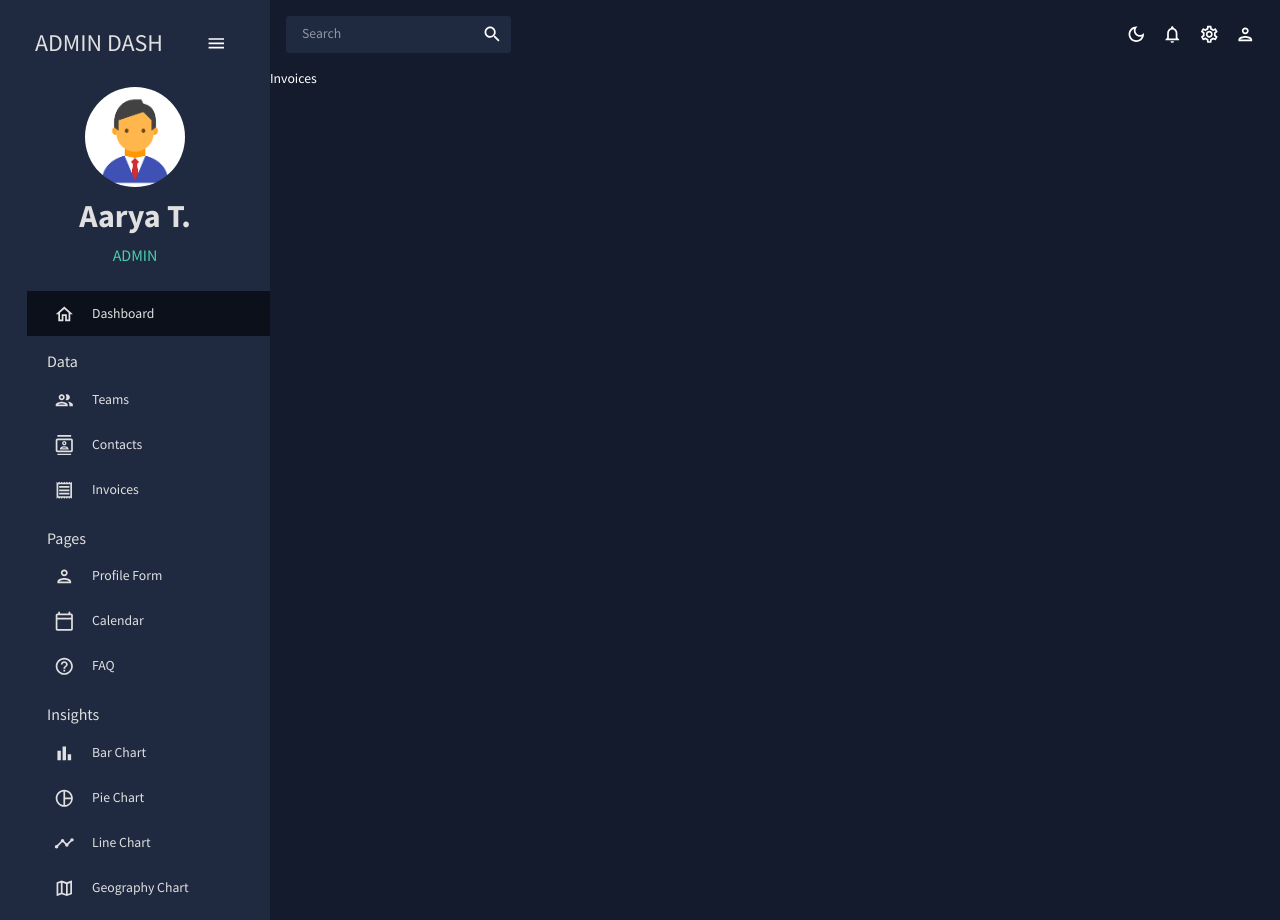
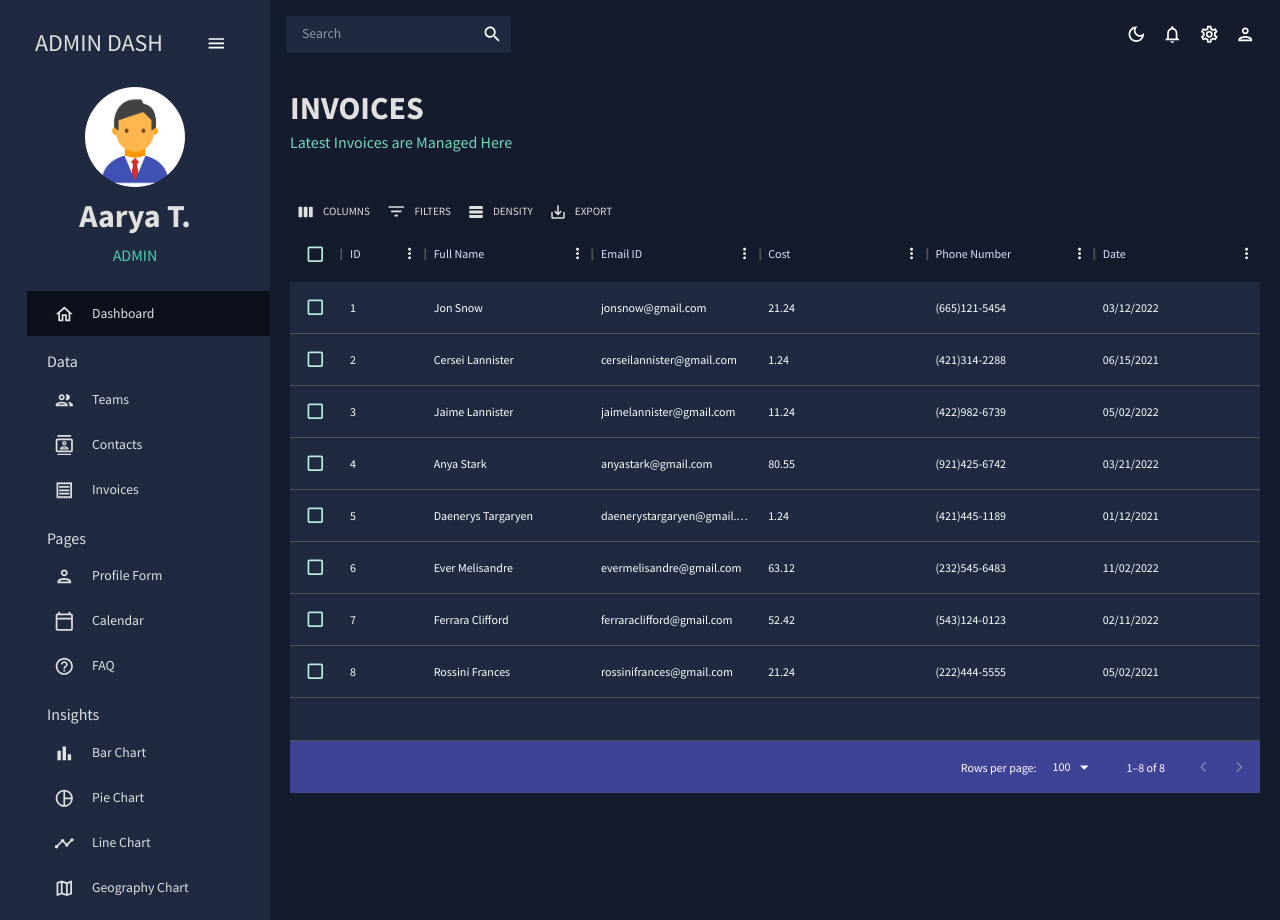
Before and after one commit to AaryaTiwari1211/Admin_Dashboard, a React (Vite) app in the folder frontend/admin_dashboard/: page /invoices in a window 1280 px wide. Built offline with nearby package versions, Linux system fonts and the light colour scheme.

Commit message:
Added Contacts Page and Invoices page

```diff
--- a/frontend/admin_dashboard/package.json
+++ b/frontend/admin_dashboard/package.json
@@ -23,6 +23,7 @@
     "formik": "^2.2.9",
     "react": "^18.2.0",
     "react-dom": "^18.2.0",
+    "react-hook-form": "^7.43.7",
     "react-pro-sidebar": "^0.7.1",
     "react-router-dom": "^6.9.0",
     "yup": "^1.0.2"
--- a/frontend/admin_dashboard/src/pages/Contacts/Contacts.jsx
+++ b/frontend/admin_dashboard/src/pages/Contacts/Contacts.jsx
@@ -1,11 +1,8 @@
 import React from 'react'
 import { Box, Typography, useTheme } from '@mui/material'
-import { DataGrid } from '@mui/x-data-grid'
+import { DataGrid , GridToolbar } from '@mui/x-data-grid'
 import { tokens } from '../../theme'
 import { mockDataContacts } from '../../Data/mockData'
-import AdminPanelSettingsOutlinedIcon from '@mui/icons-material/AdminPanelSettingsOutlined'
-import LockOpenOutlinedIcon from '@mui/icons-material/LockOpenOutlined'
-import SecurityOutlinedIcon from '@mui/icons-material/SecurityOutlined'
 import Header from '../../components/Header/Header'
 import { borderBottom } from '@mui/system'
 
@@ -17,7 +14,11 @@ function Contacts() {
         {
             field: 'id',
             headerName: 'ID',
-            flex: 1,
+            flex: 0.5,
+        },
+        {
+            field: 'registrarId',
+            headerName: 'Registrar ID',
         },
         {
             field: 'name',
@@ -43,52 +44,26 @@ function Contacts() {
             headerName: 'Phone Number',
             flex: 1,
         },
-        // {
-        //     field: 'access',
-        //     headerName: 'Access Level',
-        //     flex: 1,
-        //     renderCell: ({ row: { access } }) => {
-        //         return (
-        //             <Box
-        //                 width='50%'
-        //                 m='0 auto'
-        //                 p='5px'
-        //                 display='flex'
-        //                 justifyContent='center'
-        //                 backgroundColor={
-        //                     access === 'admin'
-        //                         ? colors.greenAccent[600]
-        //                         : colors.greenAccent[700]
-        //                 }
-        //                 borderRadius='3px'
-        //             >
-        //                 {
-        //                     access === 'admin' &&
-        //                     <AdminPanelSettingsOutlinedIcon />
-        //                 }
-        //                 {
-        //                     access === 'manager' &&
-        //                     <SecurityOutlinedIcon />
-        //                 }
-        //                 {
-        //                     access === 'user' &&
-        //                     <LockOpenOutlinedIcon />
-        //                 }
-        //                 <Typography
-        //                     color={colors.grey[100]}
-        //                     sx={{ ml: '5px' }}
-        //                 >{access}</Typography>
-        //             </Box>
-        //         )
-        //     }
-        // },
         {
-
-        }
+            field: 'address',
+            headerName: 'Address',
+            flex: 1,
+        },
+        {
+            field: 'city',
+            headerName: 'City',
+            flex: 1,
+        },
+        {
+            field: 'zipCode',
+            type: 'number',
+            headerName: 'Zip Code',
+            flex: 1,
+        },
     ]
     return (
         <Box m='20px'>
-            <Header title='TEAM' subtitle='Teams are Managed Here' />
+            <Header title='CONTACTS' subtitle='Contacts are Managed Here' />
             <Box
                 m='40px 0 0 0'
                 height='75vh'
@@ -101,10 +76,6 @@ function Contacts() {
                         "& .MuiDataGrid-cell":
                         {
                             borderBottom: 'none'
-                        },
-                        "& .name-column--cell":
-                        {
-                            color: colors.greenAccent[100]
                         },
                         "& .MuiDataGrid-columnHeaders":
                         {
@@ -120,12 +91,17 @@ function Contacts() {
                             borderTop: 'nono',
                             backgroundColor: colors.blueAccent[700],
                         },
+                        "& .MuiDataGrid-toolbarContainer .MuiButton-text":
+                        {
+                            color:`${colors.grey[100]} !important`,
+                        }
                     }
                 }
             >
                 <DataGrid
-                    rows={mockDataTeam}
+                    rows={mockDataContacts}
                     columns={columns}
+                    components={{Toolbar: GridToolbar}}
                 />
             </Box>
         </Box>
--- a/frontend/admin_dashboard/src/pages/Invoices/Invoices.jsx
+++ b/frontend/admin_dashboard/src/pages/Invoices/Invoices.jsx
@@ -1,8 +1,102 @@
 import React from 'react'
+import { Box, Typography, useTheme } from '@mui/material'
+import { DataGrid, GridToolbar } from '@mui/x-data-grid'
+import { tokens } from '../../theme'
+import { mockDataInvoices } from '../../Data/mockData'
+import Header from '../../components/Header/Header'
+import { borderBottom } from '@mui/system'
+
 
 function Invoices() {
+  const theme = useTheme()
+  const colors = tokens(theme.palette.mode)
+  const columns = [
+    {
+      field: 'id',
+      headerName: 'ID',
+      flex: 0.5,
+    },
+    {
+      field: 'name',
+      headerName: 'Full Name',
+      flex: 1,
+      cellClassName: 'name-column--cell',
+    },
+    {
+      field: 'email',
+      headerName: 'Email ID',
+      flex: 1
+    },
+    {
+      field: 'cost',
+      headerName: 'Cost',
+      flex: 1,
+      renderCell: (params) => {
+        <Typography color={colors.greenAccent[900]} >
+          ${params.row.cost}
+        </Typography>
+      }
+    },
+    {
+      field: 'phone',
+      headerName: 'Phone Number',
+      flex: 1,
+    },
+    {
+      field: 'date',
+      headerName: 'Date',
+      flex: 1,
+    },
+  ]
   return (
-    <div>Invoices</div>
+    <Box m='20px'>
+      <Header title='INVOICES' subtitle='Latest Invoices are Managed Here' />
+      <Box
+        m='40px 0 0 0'
+        height='75vh'
+        sx={
+          {
+            "& .MuiDataGrid-root":
+            {
+              border: 'none'
+            },
+            "& .MuiDataGrid-cell":
+            {
+              borderBottom: 'none'
+            },
+            "& .MuiDataGrid-columnHeaders":
+            {
+              color: colors.blueAccent[100],
+              borderBottom: 'none'
+            },
+            "& .MuiDataGrid-virtualScroller":
+            {
+              backgroundColor: colors.primary[400],
+            },
+            "& .MuiDataGrid-footerContainer":
+            {
+              borderTop: 'nono',
+              backgroundColor: colors.blueAccent[700],
+            },
+            "& .MuiDataGrid-toolbarContainer .MuiButton-text":
+            {
+              color: `${colors.grey[100]} !important`,
+            },
+            "& .MuiCheckbox-root":
+            {
+              color: `${colors.greenAccent[200]} !important`,
+            }
+          }
+        }
+      >
+        <DataGrid
+          rows={mockDataInvoices}
+          columns={columns}
+          components={{ Toolbar: GridToolbar }}
+          checkboxSelection
+        />
+      </Box>
+    </Box>
   )
 }
 
--- a/frontend/admin_dashboard/src/pages/Team/Team.jsx
+++ b/frontend/admin_dashboard/src/pages/Team/Team.jsx
@@ -1,7 +1,7 @@
 import React from 'react'
 import {useState} from 'react'
 import { Box, Typography, useTheme } from '@mui/material'
-import { DataGrid } from '@mui/x-data-grid'
+import { DataGrid , GridToolbar } from '@mui/x-data-grid'
 import { tokens } from '../../theme'
 import { mockDataTeam } from '../../Data/mockData'
 import AdminPanelSettingsOutlinedIcon from '@mui/icons-material/AdminPanelSettingsOutlined'
@@ -12,7 +12,7 @@ import { borderBottom } from '@mui/system'
 
 
 function Team() {
-  const [data, setData] = useState([])
+  // const [data, setData] = useState([])
   const theme = useTheme()
   const colors = tokens(theme.palette.mode)
   const columns = [
```
Also changed, not shown: 1 other file (tests, documents, lock files or other folders).
